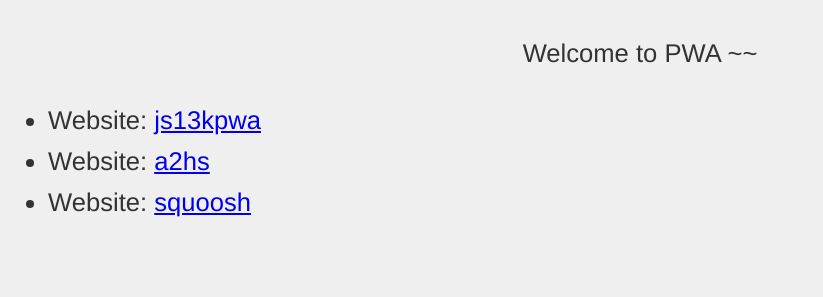
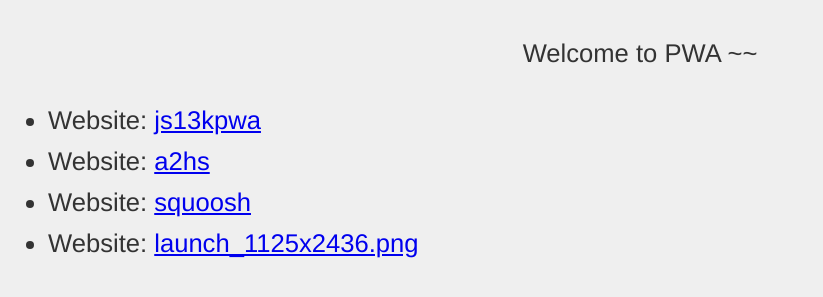
Before and after one commit to YanboCoder/pwa-demos, a website: page minipwa/public/index.html in a window 1280 px wide. Shown: the part 149-446 px from the top of the page, without its empty margins (0-823 px from the left). Drawn offline with Linux system fonts and the light colour scheme.

Commit message:
add path for launch image

```diff
--- a/minipwa/public/index.html
+++ b/minipwa/public/index.html
@@ -24,6 +24,7 @@
 	<li><span>Website:</span> <a href='https://mdn.github.io/pwa-examples/js13kpwa/'>js13kpwa</a></li>
 	<li><span>Website:</span> <a href='https://mdn.github.io/pwa-examples/a2hs/'>a2hs</a></li>
 	<li><span>Website:</span> <a href='https://squoosh.app/'>squoosh</a></li>
+	<li><span>Website:</span> <a href='https://yanboCoder.github.io/pwa-demos/minipwa/public/images/'>launch_1125x2436.png</a></li>
 	</ul>
 </body>
 </html>
```
